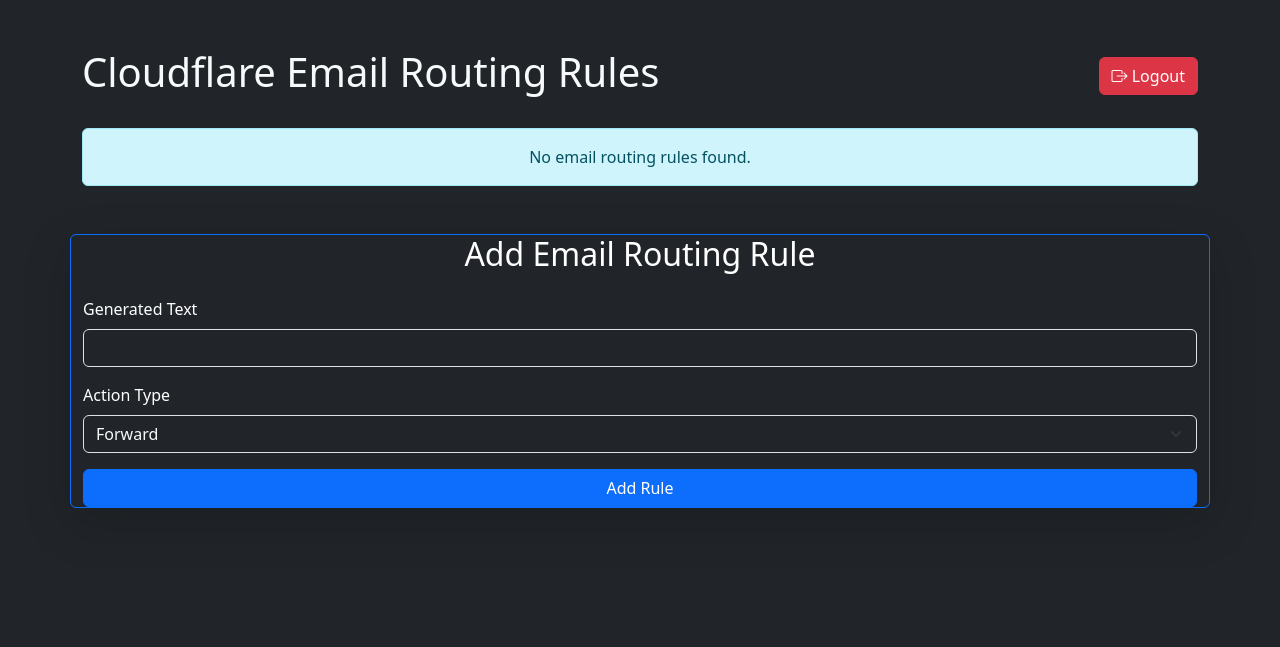
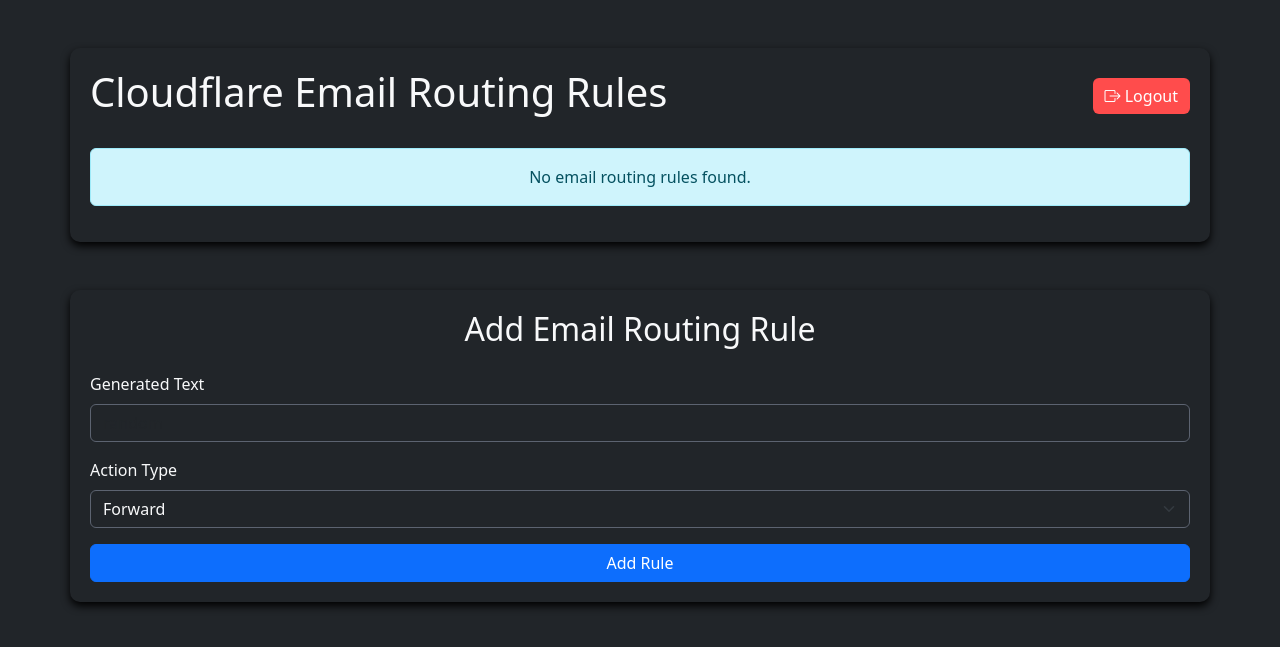
Before and after one commit to 99Rares/EmailApp, a Flask app: page / in a window 1280 px wide. Shown: the top 647 px of the page. Run offline with Flask 3, Linux system fonts and the light colour scheme; the visitor is signed in with stand-in values (Sample User, id 1); data that the repository does not hold is empty.

Commit message:
small improvements

```diff
--- a/app.py
+++ b/app.py
@@ -162,6 +162,12 @@ def parse_json(rules):
             "destination_email": "",
         }
 
+        # Strip the prefix "Rule created at " if it exists
+        if rule_data["creation_time"].startswith("Rule created at "):
+            rule_data["creation_time"] = rule_data["creation_time"][
+                len("Rule created at ") :
+            ]
+
         # Get generated email from matchers
         for matcher in rule.get("matchers", []):
             if matcher.get("field") == "to":
@@ -179,7 +185,6 @@ def parse_json(rules):
                 ]  # Default if no destination email
 
         parsed_rules.append(rule_data)
-        print(parsed_rules)
 
     return parsed_rules
 
@@ -212,11 +217,13 @@ def index():
 def add_rule():
     if request.method == "POST":
         generated_email = request.form.get("generated_email")
+        destination_email = request.form.get("destination_email")
         if not generated_email:
             generated_email = generate_random_email()
         else:
             generated_email += f"@{PLACEHOLDER_EMAIL_DOMAIN}"
-        destination_email = DESTINATION_EMAIL
+        if not destination_email:
+            destination_email = DESTINATION_EMAIL
         action_type = request.form.get("action_type")
 
         if generated_email and destination_email:
--- a/templates/index.html
+++ b/templates/index.html
@@ -10,6 +10,35 @@
     <link href="https://cdn.jsdelivr.net/npm/bootstrap-icons/font/bootstrap-icons.css" rel="stylesheet">
     <link rel="icon" type="image/x-icon" href="/static/favicon.ico">
     <style>
+        .container {
+            background-color: #2a2d35;
+            border-radius: 10px;
+            box-shadow: 0 4px 8px rgba(0, 0, 0, 1.5);
+            padding: 20px;
+        }
+        .table {
+            border-radius: 10px;
+            overflow: hidden;
+        }
+        .btn-danger {
+            background-color: #ff4c4c;
+            border: none;
+        }
+        .btn-danger:hover {
+            background-color: #e63939;
+        }
+        .form-control, .form-select {
+            background-color: #3b3f48;
+            border: 1px solid #5c6370;
+            color: #fff;
+        }
+        .form-control:focus, .form-select:focus {
+            box-shadow: 0 0 5px #007bff;
+        }
+        h1, h2 {
+            text-align: center;
+        }
+
         .overlay {
             position: fixed;
             top: 0;
@@ -37,7 +66,7 @@
 </head>
 
 <body class="bg-dark text-light">
-    <div class="container my-5">
+    <div class="container bg-dark my-5">
         <div class="d-flex justify-content-between align-items-center mb-4">
             <h1>Cloudflare Email Routing Rules</h1>
             <!-- Logout Button -->
@@ -106,7 +135,7 @@
     </div>
 
     <!-- Form to Add a New Email Routing Rule -->
-    <div class="container my-5 card text-bg-dark border border-primary shadow-lg">
+    <div class="container my-5 bg-dark">
         <h2 class="text-center mb-4">Add Email Routing Rule</h2>
         <form id="ruleForm" action="{{ url_for('add_rule') }}" method="POST" class="needs-validation" novalidate
             onsubmit="showLoading()">
@@ -137,7 +166,7 @@
         // Function to format the date to only date and time
         function formatDateTime(dateTimeString) {
             const date = new Date(dateTimeString);
-            const formattedDate = date.toLocaleDateString();
+            const formattedDate = date.toLocaleDateString().replaceAll("/", ".");
             const formattedTime = date.toLocaleTimeString([], { hour: '2-digit', minute: '2-digit' });
             return `${formattedDate} ${formattedTime}`;
         }
@@ -154,6 +183,14 @@
                     generatedEmailInput.setAttribute('required', 'true');
                 } else {
                     generatedEmailInput.removeAttribute('required');
+                }
+            });
+
+            const creationTimeElements = document.querySelectorAll(".creation-time");
+            creationTimeElements.forEach(element => {
+                const originalText = element.textContent.trim();
+                if (originalText) {
+                    element.textContent = formatDateTime(originalText);
                 }
             });
 
```
Also changed, not shown: 1 other file.
